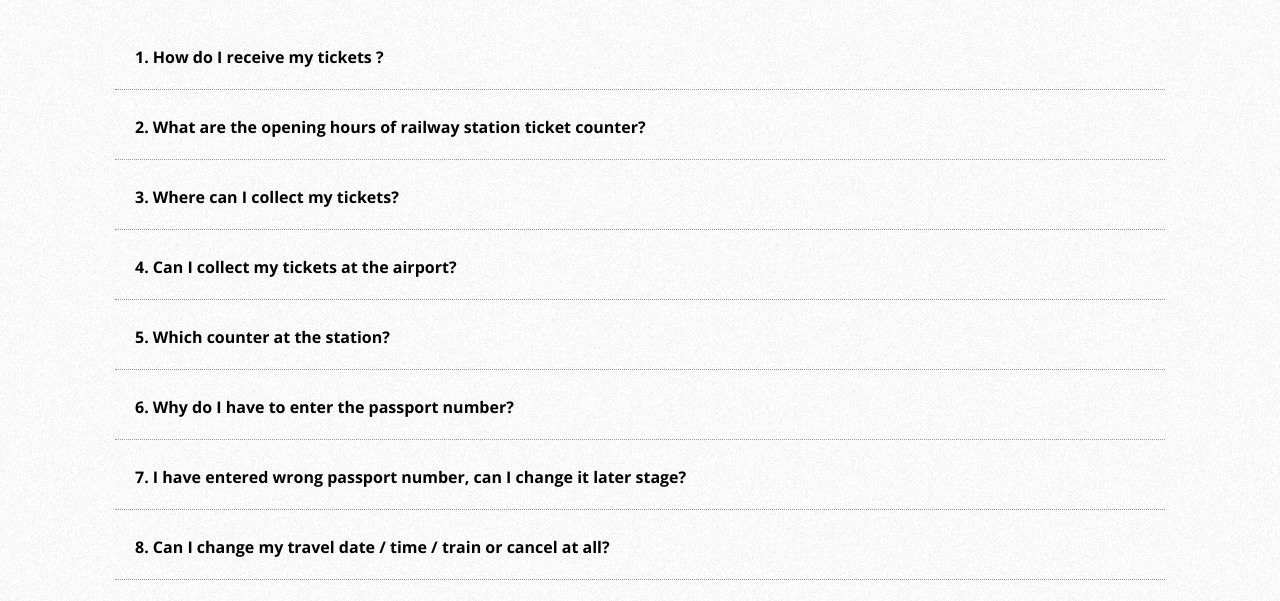
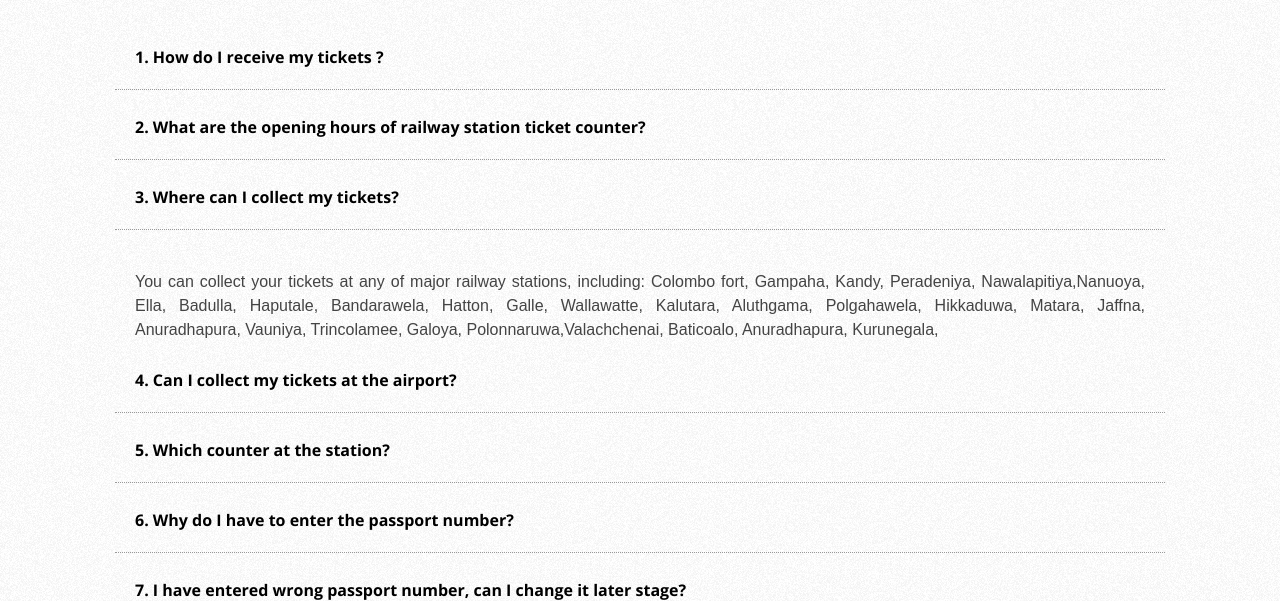
Before and after one commit to Vihanga22365/HCI-Project, a PHP site: page /hci/faq.php in a window 1280 px wide, after a click on "3. Where can I collect my tickets?". Shown: the part 453-1054 px from the top of the page. Run offline with PHP 8.4, Linux system fonts and the light colour scheme; some libraries are stand-ins or nearby versions.

Commit message:
Update faq.php

```diff
--- a/faq.php
+++ b/faq.php
@@ -274,7 +274,7 @@ $(document).ready(function(){
                               </div>
                             </div>
                             <div id="collapseTwo" class="collapse" aria-labelledby="headingTwo" data-parent="#accordion">
-                              <div class="card-body">
+                              <div class="card-body text-justify">
                                 Colombo fort main ticketing counter should be open 7 days a week and will open prior to the train depart , if your train is  very early morning/late night departure, the ticket counter will be open to issue the tickets, if you are catching the train from Colombo there will always a counter to serve you prior to the departure. but there is counter 17 at fort station specially for Pre-booked tickets collection during peak hours.
                               </div>
                             </div>
@@ -288,7 +288,7 @@ $(document).ready(function(){
                                 </a></li>
                               </div>
                             </div>
-                            <div id="collapseTee" class="collapse" aria-labelledby="headingTee" data-parent="#accordion">
+                            <div id="collapseThree" class="collapse" aria-labelledby="headingTee" data-parent="#accordion">
                               <div class="card-body">
                                 You can collect your tickets at any of major railway stations, including: Colombo fort, Gampaha, Kandy, Peradeniya, Nawalapitiya,Nanuoya, Ella, Badulla, Haputale, Bandarawela, Hatton,  Galle, Wallawatte, Kalutara, Aluthgama, Polgahawela, Hikkaduwa, Matara, Jaffna, Anuradhapura, Vauniya, Trincolamee, Galoya, Polonnaruwa,Valachchenai, Baticoalo, Anuradhapura, Kurunegala,
                               </div>
@@ -395,7 +395,7 @@ $(document).ready(function(){
                               </div>
                             </div>
                             <div id="collapse10" class="collapse" aria-labelledby="heading10" data-parent="#accordion">
-                              <div class="card-body">
+                              <div class="card-body text-justify">
                                  Some time your paper tickets will state time and destination as per train originally starting point to end point, but you are allowed to board and exit and any station between your destination, therefore please refer to the time and destination you have booked with us, eg if you book 08:47s train from Kandy to Ella, your original paper ticket may print as 05:55s (which the time this train setting off at the its origin (Colombo) and heading to Badulla , but this train will arrive Kandy at 08:47s and goes to Badulla via Ella.
                                  <br><br>
                                  In other words, ticket is valid from:  A to D but you use from B to C<br>
@@ -841,7 +841,7 @@ $(document).ready(function(){
                               </div>
                             </div>
                             <div id="collapse38" class="collapse" aria-labelledby="heading38" data-parent="#accordion">
-                              <div class="card-body">
+                              <div class="card-body text-justify">
                                 Did we miss something? If you can't find the information you are looking for in our FAQ section, please help us improve this page by sending your query to [visitsrilankatours@hotmail.com].
                               </div>
                             </div>
```
